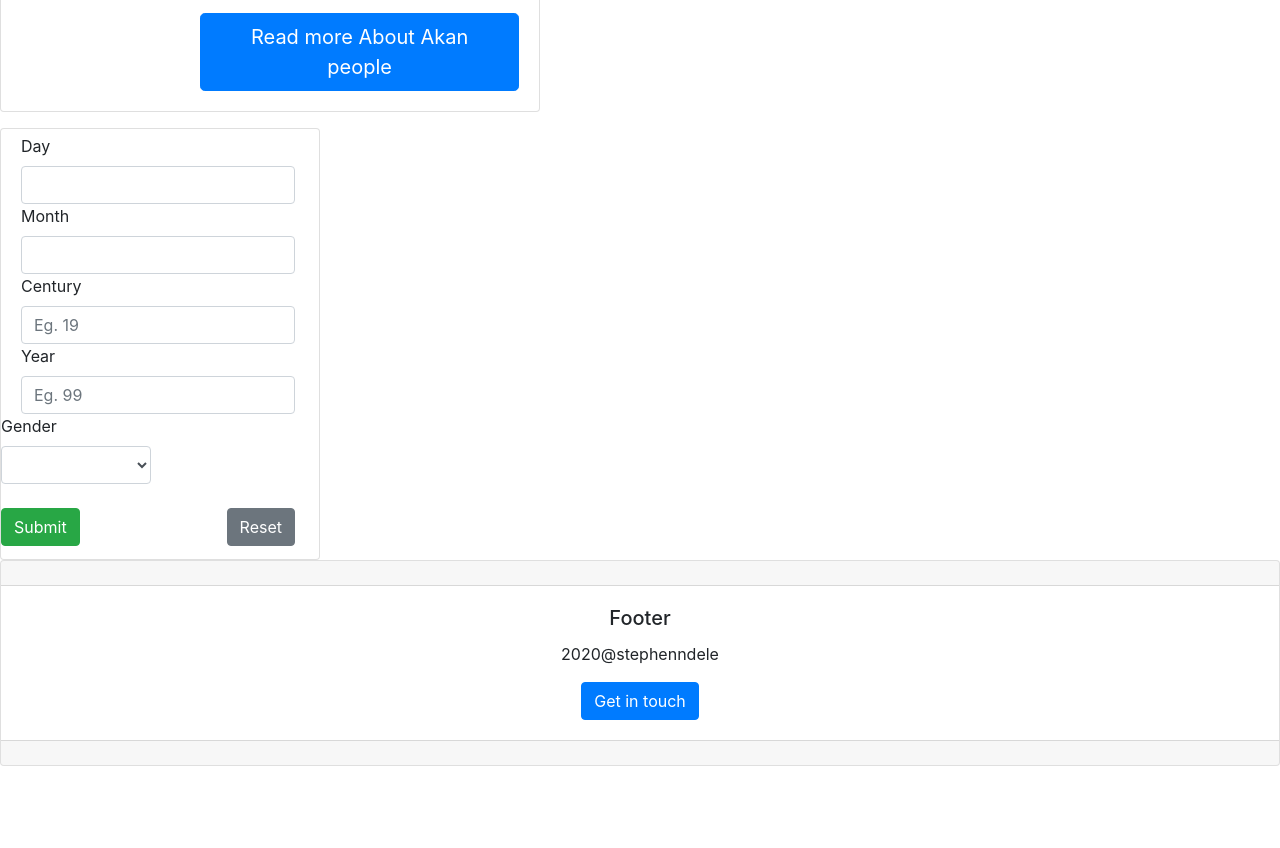
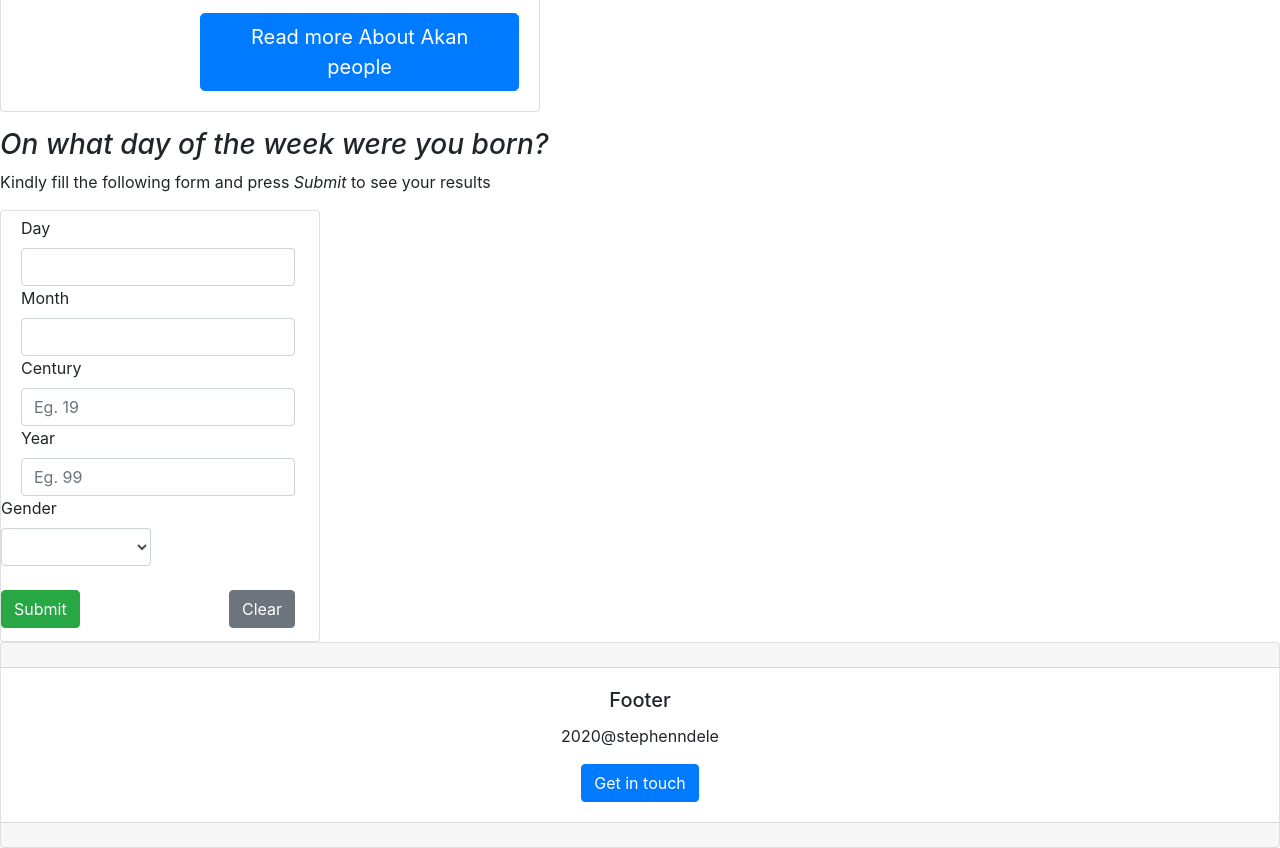
Before and after one commit to stephenndele/birthday-calculator, a plain HTML site: page index.html in a window 1280 px wide. Shown: the part 772-1620 px from the top of the page. Before the commit the page ends 1538 px from the top, so only its background shows below. Drawn offline with nearby package versions, Linux system fonts and the light colour scheme.

Commit message:
Add more instructions for users on form

```diff
--- a/index.html
+++ b/index.html
@@ -21,9 +21,6 @@
                 <li class="nav-item active">
                   <a class="nav-link" href="#">Home <span class="sr-only">(current)</span></a>
                 </li>
-                <li class="nav-item">
-                  <a class="nav-link" href="#">Features</a>
-                </li>
 
               </ul>
             </div>
@@ -31,7 +28,7 @@
     </div>
     <div class="container-fluid">
         <div class="jumbotron">
-            <h1 class="display-4">Hello, Welcome to birthday calculator</h1>
+          <h1 class="display-4">Hello, Welcome to birthday calculator</h1>
             <p class="lead"> the programs allows users to enter the year, month and date of their birth and returns to them the day of the week they were born.
                 </p>
             <hr class="my-4">
@@ -57,42 +54,11 @@
       </div>
     </div>
 
-    <!-- <div class = "container-fluid">
-      <form>
-        <div class="form-group">
-          <label for="exampleInputEmail1">Enter your gender</label>
-          <input type="email" class="form-control" id="exampleInputEmail1" aria-describedby="emailHelp">
-          <small id="emailHelp" class="form-text text-muted">we will not share your information</small>
-        </div>
-        <div class="form-group">
-          <label for="exampleInputPassword1">Enter your birthday </label>
-          <input type="password" class="form-control" id="exampleInputPassword1">
-        </div>
-        <div class="form-group form-check">
-          <input type="checkbox" class="form-check-input" id="exampleCheck1">
-          <label class="form-check-label" for="exampleCheck1">Check me out</label>
-        </div>
-        <button type="submit" class="btn btn-primary">Submit and see your name!</button>
-      </form>
-    </div> -->
 
-    <!-- <h3><i>On what day of the week were you born?</i></h3>
-<b>
-
-<p>Enter your birthday</b> (then hit the &quot;Update&quot; button):</p> -->
-
-<!-- <form>
-  <p>Numeric Month (1-12): <input TYPE="text" NAME="month" SIZE="2"> </p>
-  <p>Day of Month (1-31): <input TYPE="text" NAME="day" SIZE="2"> </p>
-  <p>Year (eg. 1960): <input TYPE="text" NAME="year" SIZE="4"> </p>
-  <p><input TYPE="button" VALUE="Update" ONCLICK="compute(this.form)"> <input TYPE="reset"
-  VALUE="Clear"> </p>
-  <! <p>Date of Birth: <input TYPE="text" NAME="result1" SIZE="18"> </p> -->
-
-
-
-  <div class="formfill">
-    <div class="card" style="width: 20rem; height: 27rem; align-items: flex-start;">
+    <h3><i>On what day of the week were you born?</i></h3>
+    <p>Kindly fill the following form and press <em> Submit</em> to see your results </p>
+  <div class="formfill flex-center">
+    <div class="card" style="width: 20rem; height: 27rem; align-items: flex-center;">
       <form class="">
         <div class="form-group">
           <div class="form-check form-check-input">
@@ -122,7 +88,7 @@
                   <option value="Female">Female</option>
                 </select> <br>
                 <button onclick="akan()" type="submit" class="btn btn-success ">Submit</button>
-                <button type="reset" class="btn btn-secondary" style=" float:right;">Reset</button>
+                <button type="reset" class="btn btn-secondary" style=" float:right;">Clear</button>
             </div>
           </div>
         </div>
```
